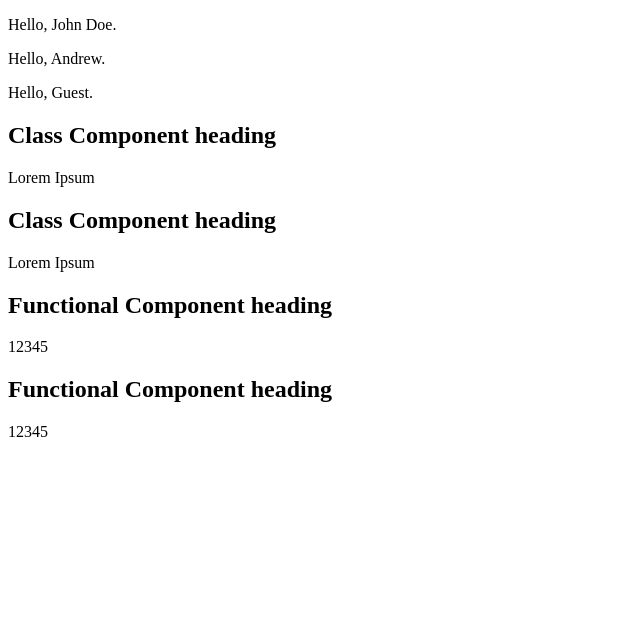
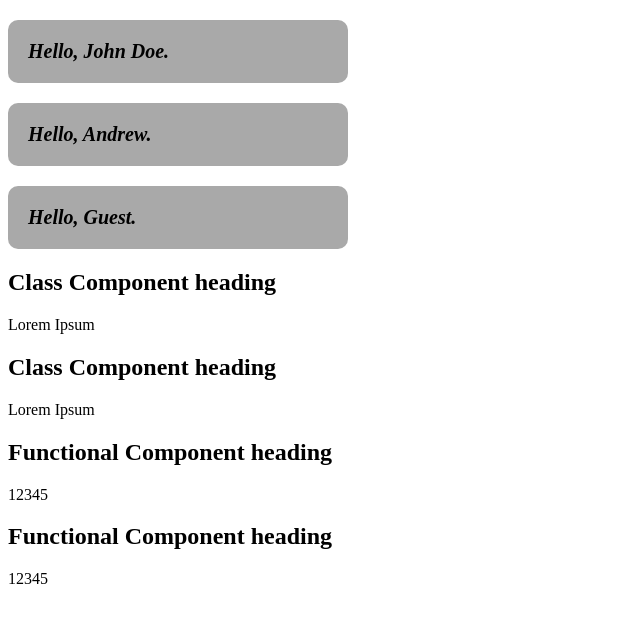
Before and after one commit to Illia-11/react-lessons2, a React (Vite) app: page / in a window 1280 px wide. Shown: the top 622 px of the page, without its empty margins (0-640 px from the left). Built offline with nearby package versions, Linux system fonts and the light colour scheme.

Commit message:
Add basic component styling example

```diff
--- /dev/null
+++ b/src/components/Greeting/Greeting.css
@@ -0,0 +1,9 @@
+.greetingText {
+  padding: 20px;
+  background-color: darkgray;
+  font-size: 1.25rem;
+  font-weight: bold;
+  font-style: italic;
+  border-radius: 10px;
+  max-width: 300px;
+}
--- a/src/components/Greeting/index.jsx
+++ b/src/components/Greeting/index.jsx
@@ -1,4 +1,6 @@
 import React from "react";
+// імпорт стилів у vite
+import "./Greeting.css";
 
 // function Greeting(props) {
 //   // props - обʼєкт, який містить зовнішні налаштування для компонента
@@ -17,7 +19,6 @@ import React from "react";
 // }
 
 class Greeting extends React.Component {
-
   render() {
     console.log(this.props);
 
@@ -31,7 +32,7 @@ class Greeting extends React.Component {
     return React.createElement(
       "p",
       { className: "greetingText" },
-      `Hello, ${fullName ? fullName : 'Guest'}.`
+      `Hello, ${fullName ? fullName : "Guest"}.`
     );
   }
 }
```
